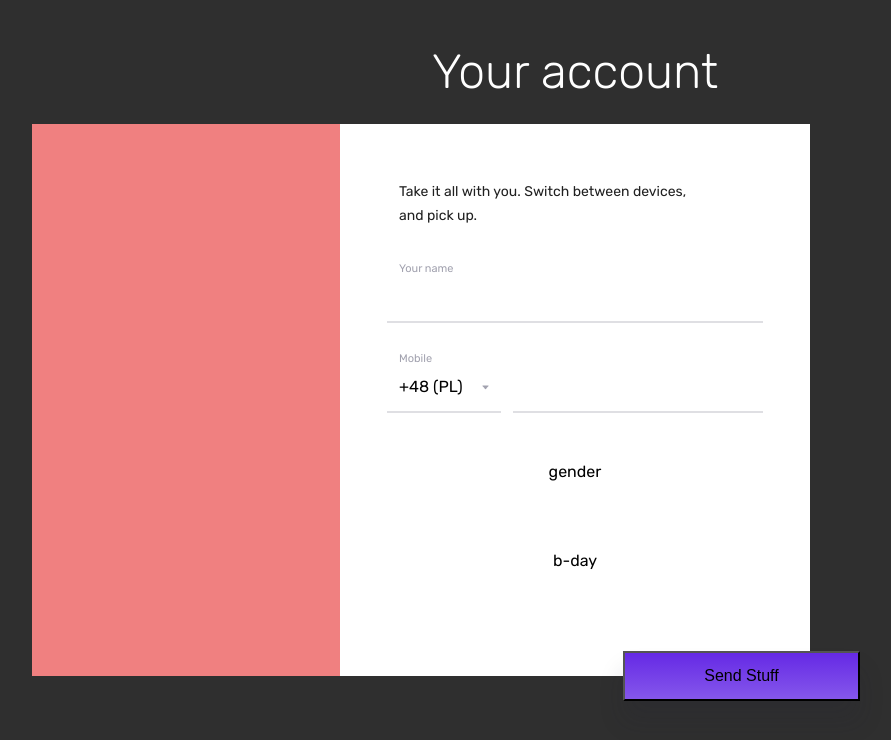
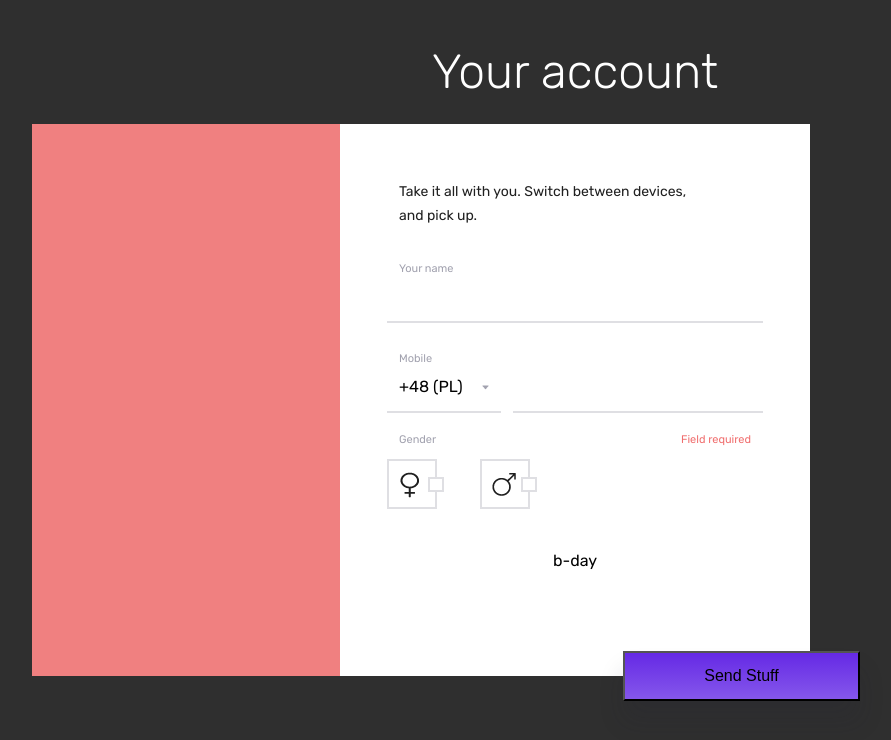
Before and after one commit to KamilCybulski/react-form, a React app: page / in a window 1280 px wide. Shown: the top 740 px of the page, without its empty margins (219-1110 px from the left). Built offline with nearby package versions, Linux system fonts and the light colour scheme.

Commit message:
Implement GenderField (basic)

```diff
--- a/src/components/FormContent.jsx
+++ b/src/components/FormContent.jsx
@@ -7,6 +7,7 @@ import { Field } from 'redux-form';
 import FormDescription from './form_fields/FormDescription';
 import TextField from './form_fields/TextField';
 import SelectField from './form_fields/SelectField';
+import GenderField from './form_fields/GenderField';
 
 const transitionClasses = {
   entering: ' form__content_entering',
@@ -69,7 +70,7 @@ const FormContent = ({ visible }) => (
           </div>
         </div>
         <div className="form__row">
-          gender
+          <GenderField />
         </div>
         <div className="form__row">
           b-day
--- /dev/null
+++ b/src/components/form_fields/GenderField.jsx
@@ -0,0 +1,45 @@
+import React from 'react';
+import PropTypes from 'prop-types';
+import { Field } from 'redux-form';
+
+const GenderField = () => (
+  <div className="genderfield">
+    <div className="genderfield__controls">
+      <span>Gender</span>
+      <span className="genderfield__error">Field required</span>
+    </div>
+    <div className="genderfield__buttons">
+      <label htmlFor="gender-female" className="genderfield__option">
+        <div className="genderfield__label genderfield__label_female" />
+        <Field
+          id="gender-female"
+          name="gender"
+          component="input"
+          type="radio"
+          value="female"
+          className="genderfield__input"
+        />
+        <div className="genderfield__radio">
+          <div className="genderfield__check" />
+        </div>
+      </label>
+      <label htmlFor="gender-male" className="genderfield__option">
+        <div className="genderfield__label genderfield__label_male" />
+        <Field
+          id="gender-male"
+          name="gender"
+          component="input"
+          type="radio"
+          value="male"
+          className="genderfield__input"
+        />
+        <div className="genderfield__radio">
+          <div className="genderfield__check" />
+        </div>
+      </label>
+    </div>
+  </div>
+);
+
+
+export default GenderField;
--- a/src/components/form_fields/SelectField.jsx
+++ b/src/components/form_fields/SelectField.jsx
@@ -34,7 +34,7 @@ class SelectField extends React.Component {
     return (
       <div className="selectfield">
         <div className="selectfield__controls">
-          <span className="selectfield__label">{label}</span>
+          <span>{label}</span>
         </div>
         <input
           {...input}
--- a/src/components/form_fields/TextField.jsx
+++ b/src/components/form_fields/TextField.jsx
@@ -4,7 +4,7 @@ import PropTypes from 'prop-types';
 const TextField = ({ input, meta, label }) => (
   <div className="textfield">
     <div className="textfield__controls">
-      <span className="textfield__label">{label}</span>
+      <span>{label}</span>
       <span className="textfield__error">{meta.error}</span>
     </div>
     <input {...input} type="text" className="textfield__input" />
--- a/src/styles/_variables.scss
+++ b/src/styles/_variables.scss
@@ -21,3 +21,4 @@ $secondary-text-color: rgb(162,162,175);
 $error-text-color: rgba(234,48,48, .7);
 $accent-color: #531fbf;
 $divider-color: #dfdfe3;
+$highlight-color: #1bd3a3;
--- a/src/styles/form/_all.scss
+++ b/src/styles/form/_all.scss
@@ -2,3 +2,4 @@
 @import './_textfield.scss';
 @import './_description.scss';
 @import './_selectfield.scss';
+@import './_genderfield.scss';
--- /dev/null
+++ b/src/styles/form/_genderfield.scss
@@ -0,0 +1,85 @@
+.genderfield {
+  height: 75px;
+  width: 100%;
+  display: flex;
+  flex-flow: column nowrap;
+  justify-content: space-between;
+}
+
+.genderfield__controls {
+  box-sizing: border-box;
+  width: 100%;
+  height: 12px;
+  font-size: 11px;
+  color: $secondary-text-color;
+  letter-spacing: 0;
+  display: flex;
+  justify-content: space-between;
+  padding: 0 12px
+}
+
+.genderfield__error {
+  color: $error-text-color;
+}
+
+.genderfield__buttons {
+  flex: 1;
+  display: flex;
+  align-items: flex-end;
+}
+
+.genderfield__option {
+  width: 70px;
+  height: 50px;
+  margin-right: 23px;
+  display: flex;
+  align-items: center;
+}
+
+.genderfield__label {
+  box-sizing: border-box;
+  width: 50px;
+  height: 50px;
+  border: 2px solid $divider-color;
+
+  &_male {
+    background: url('../images/male.png');
+  }
+
+  &_female {
+    background: url('../images/female.png');
+  }
+
+  &_active {
+    border-color: $highlight-color;
+  }
+}
+
+.genderfield__radio {
+  box-sizing: border-box;
+  width: 16px;
+  height: 15px;
+  background-color: #fff;
+  border: 2px solid $divider-color;
+  margin-left: -9px;
+  display: flex;
+  justify-content: center;
+  align-items: center;
+
+  &_active {
+    border-color: $highlight-color;
+  }
+}
+
+.genderfield__check {
+  width: 3px;
+  height: 3px;
+
+  &_active {
+    background-color: $highlight-color;
+  }
+}
+
+input.genderfield__input {
+  display: none;
+}
```
Also changed, not shown: src/images/female.png (added), src/images/male.png (added).
